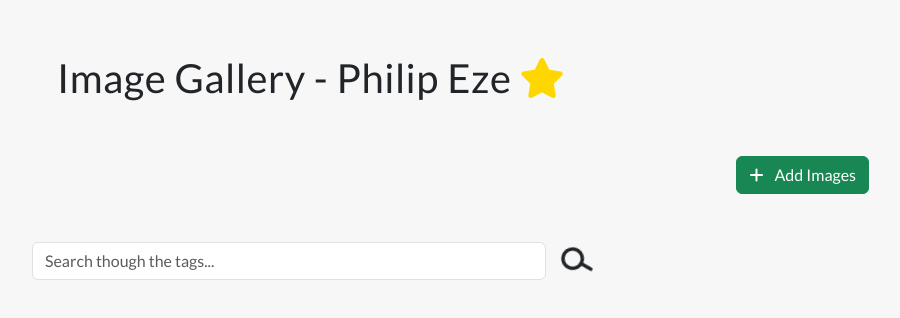
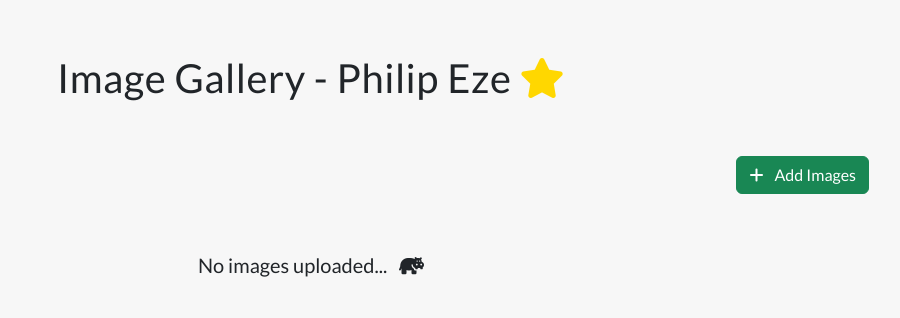
Before and after one commit to Philballer/Image-Gallery, an Angular app: page / in a window 1280 px wide. Shown: the top 318 px of the page, without its empty margins (329-1229 px from the left). Built offline with nearby package versions, Linux system fonts and the light colour scheme.

Commit message:
added keydown.enter actions in the add-user-form

```diff
--- a/src/app/app.component.html
+++ b/src/app/app.component.html
@@ -1,7 +1,10 @@
 <div class="container py-5 h-100">
   <app-header></app-header>
   <app-add-image-form (onFileUpload)="onImageAdd($event)"></app-add-image-form>
-  <app-searchbar></app-searchbar>
+  <app-searchbar
+    [images]="images"
+    (onTagSearch)="onSearch($event)"
+  ></app-searchbar>
   <app-image-gallery
     [images]="images"
     (onDelete)="onImageDelete($event)"
--- a/src/app/app.component.ts
+++ b/src/app/app.component.ts
@@ -9,12 +9,20 @@ import { IPicture } from './interfaces/IPicture';
 export class AppComponent {
   public images: IPicture[] = [];
 
+  private imagesBackup: IPicture[] = [];
+
   public onImageAdd(image: IPicture): void {
     this.images.push(image);
+    this.imagesBackup = this.images;
   }
 
   public onImageDelete(id: string): void {
-    console.log(id);
+    this.images = this.images.filter((image) => image.id !== id);
+  }
+
+  public onSearch(tag: string): void {
+    // tag = tag.toLowerCase();
+    console.log(tag);
   }
 
   public onOpenImage(image: IPicture): void {
--- a/src/app/components/add-image-form/add-image-form.component.html
+++ b/src/app/components/add-image-form/add-image-form.component.html
@@ -37,6 +37,7 @@
         aria-label="Username"
         aria-describedby="basic-addon1"
         (input)="onTagEntry(imageTag.value)"
+        (keydown.enter)="submit()"
       />
     </div>
     <p
--- a/src/app/components/add-image-form/add-image-form.component.ts
+++ b/src/app/components/add-image-form/add-image-form.component.ts
@@ -74,10 +74,10 @@ export class AddImageFormComponent {
 
   public submit(): void {
     if (
-      !this.uploadPending ||
-      !this.uploadDisabled ||
-      this.tagErrorMessage ||
-      this.errorMsg
+      !this.uploadPending &&
+      !this.uploadDisabled &&
+      !this.tagErrorMessage &&
+      !this.errorMsg
     ) {
       if (this.selectedFile && this.userTag) {
         this.onFileUpload.emit({
@@ -98,7 +98,7 @@ export class AddImageFormComponent {
   }
 
   public onTagEntry(input: string): void {
-    this.userTag = input.toString().trim();
+    this.userTag = input.toString().trim().toLowerCase();
 
     if (input.length > 8) {
       this.tagErrorMessage = true;
--- a/src/app/components/image-gallery/image-gallery.component.html
+++ b/src/app/components/image-gallery/image-gallery.component.html
@@ -1,4 +1,4 @@
-<div class="row mt-2 row-gap-4 p-3 ps-5 pe-0">
+<div class="row mt-2 row-gap-5 p-3 ps-5 pe-0">
   <div *ngFor="let image of images" class="col-3">
     <app-single-image
       [imageMetadata]="image"
@@ -8,4 +8,7 @@
   </div>
 </div>
 
-<p *ngIf="!images" class="fs-5 my-5 text-center">No images uploaded...</p>
+<p *ngIf="!images || images.length < 1" class="fs-5 my-5 mt-0 text-center">
+  No images uploaded...
+  <i class="fa-solid fa-hippo fa-bounce ms-2"></i>
+</p>
--- a/src/app/components/searchbar/searchbar.component.html
+++ b/src/app/components/searchbar/searchbar.component.html
@@ -1,4 +1,7 @@
-<div class="d-flex justify-content-center mt-5">
+<div
+  *ngIf="!images || images.length >= 1"
+  class="d-flex justify-content-center mt-5"
+>
   <div class="mb-3 w-50 d-flex align-items-center">
     <input
       #searchInput
--- a/src/app/components/searchbar/searchbar.component.ts
+++ b/src/app/components/searchbar/searchbar.component.ts
@@ -1,4 +1,5 @@
-import { Component, Output, EventEmitter } from '@angular/core';
+import { Component, Input, Output, EventEmitter } from '@angular/core';
+import { IPicture } from 'src/app/interfaces/IPicture';
 
 @Component({
   selector: 'app-searchbar',
@@ -6,9 +7,13 @@ import { Component, Output, EventEmitter } from '@angular/core';
   styleUrls: ['./searchbar.component.css'],
 })
 export class SearchbarComponent {
+  @Input()
+  public images: IPicture[] | undefined;
+
+  @Output()
+  public onTagSearch = new EventEmitter<string>();
+
   public searchValue: string | undefined;
-
-  public onTagSearch = new EventEmitter<string>();
 
   public onInputEntry(input: string): void {
     this.searchValue = input.toString().trim();
```
